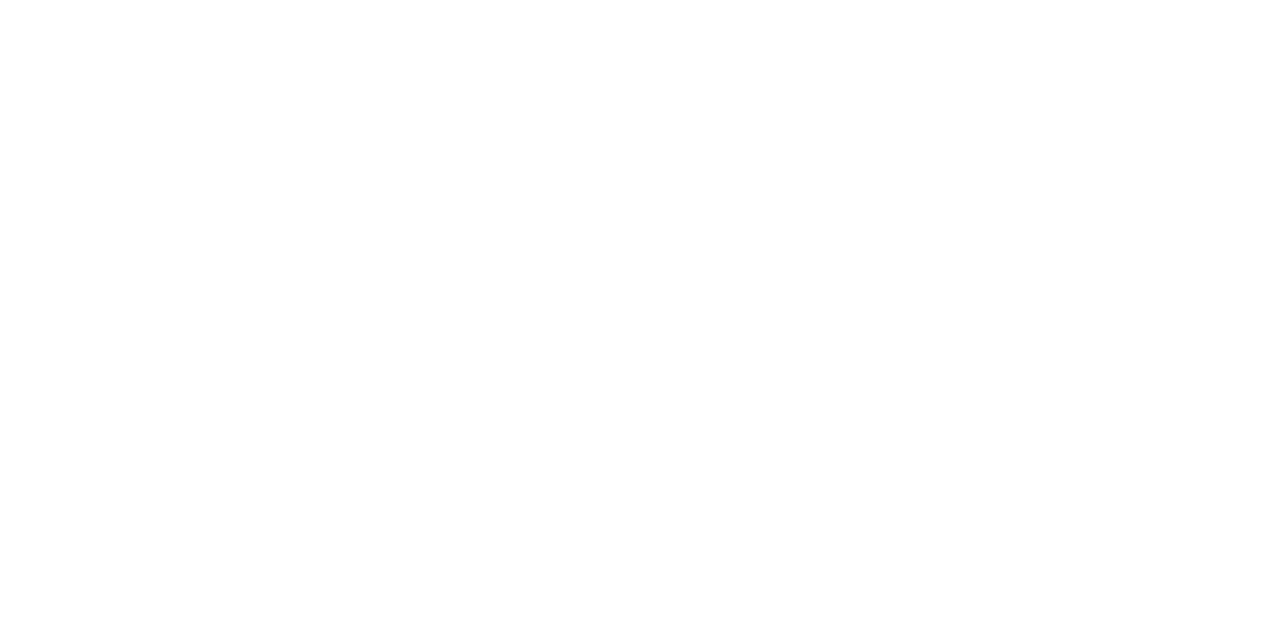
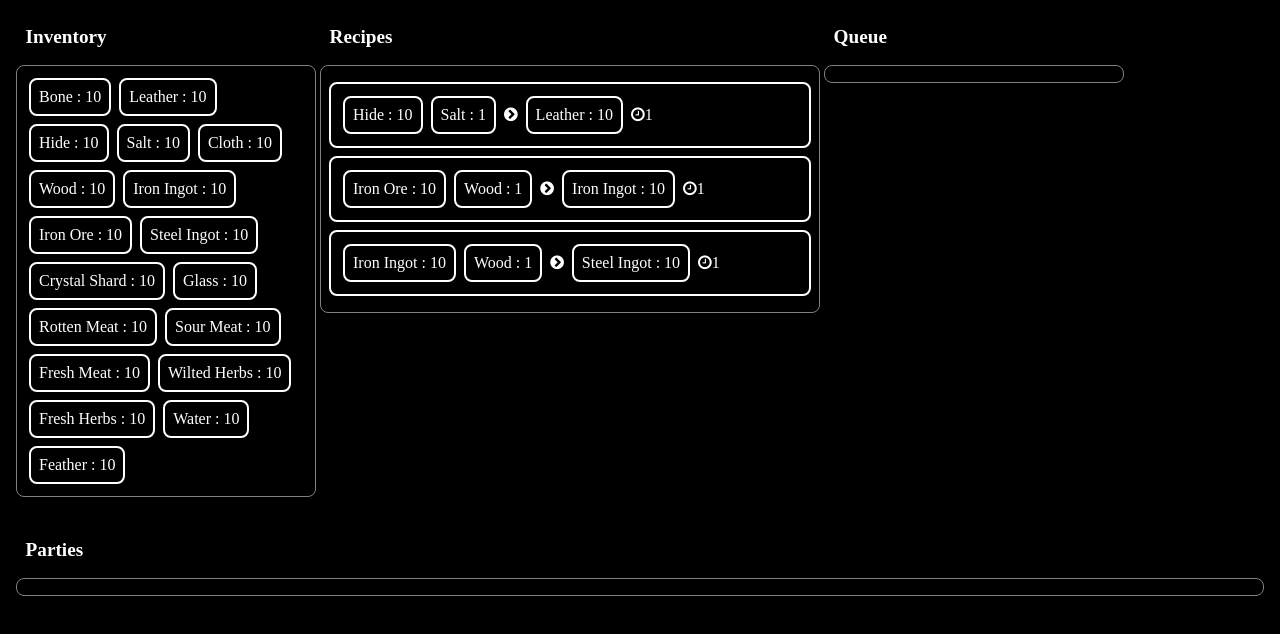
Before and after one commit to paulsmithkc/blacksmith_simulator, a plain HTML site: page blacksmith_simulator.html in a window 1280 px wide. Drawn offline with Linux system fonts and the light colour scheme.

Commit message:
Creating UI for queuing up recipes

```diff
--- a/blacksmith_simulator.css
+++ b/blacksmith_simulator.css
@@ -0,0 +1,86 @@
+
+body {
+    background: black;
+    color: white;
+    fount: 12pt courier-new;
+}
+
+.game div {
+    border: 1px solid grey;
+    border-radius: 0.5em;
+    padding: 0.5em;
+    margin: 0.5em 0;
+}
+.game div.title {
+    display: block;
+    border: none;
+    font-weight: bold;
+    font-size: 1.2em;
+    margin: 0;
+}
+.game div.item, .game .item {
+    display: inline-block;
+    border: 2px solid white;
+    border-radius: 0.5em;
+    padding: 0.5em;
+    margin: 0.25em;
+    text-align: center;
+}
+.game div.recipe {
+    display: block;
+    border: 2px solid white;
+    border-radius: 0.5em;
+    vertical-align: middle;
+}
+.game div.recipe .recipe-components {
+    display: inline-block;
+    border: none;
+}
+.game div.recipe .recipe-result {
+    display: inline-block;
+    border: none;
+}
+
+.game div.vertical-column {
+    display: inline-block;
+    border: none;
+    margin: 0;
+    padding: 0;
+    vertical-align: top;
+}
+.game div.game-inventory,
+.game div.game-recipes,
+.game div.game-recipe-queue {
+    display: block;
+    border: none;
+    padding: 0;
+    margin: 0;
+}
+
+
+
+
+/*
+#debug {
+    border: 1px solid white;
+    padding: 0.5em;
+}
+
+.item-list {
+    border: 1px solid white;
+    margin: 0.5em;
+}
+.item-list .item-list-item {
+    border: 1px solid white;
+    margin: 0.5em;
+}
+
+.recipe-list {
+    border: 1px solid white;
+    margin: 0.5em;
+}
+.recipe-list .recipe-list-item {
+    border: 1px solid white;
+    margin: 0.5em;
+}
+*/
--- a/blacksmith_simulator.html
+++ b/blacksmith_simulator.html
@@ -9,10 +9,48 @@
 </head>
 <body>
 
+    <div class="game">
+        <div style="border: none;">
+            <div class="vertical-column" style="width: 300px;">
+                <div class="title">Inventory</div>
+                <div class="game-inventory"></div>
+            </div>
+            <div class="vertical-column" style="width: 500px;">
+                <div class="title">Recipes</div>
+                <div class="game-recipes"></div>
+            </div>
+            <div class="vertical-column" style="width: 300px;">
+                <div class="title">Queue</div>
+                <div class="game-recipe-queue"></div>
+            </div>
+        </div>
+        <div style="border: none;">
+            <div class="title">Parties</div>
+            <div class="game-parties"></div>
+        </div>
+    </div>
 
+    <!--
+    <div id="debug">
+        Debug Item List
+        <div id="debug-item-list">
+        </div>
+        Debug Recipe List
+        <div id="debug-recipe-list">
+        </div>
+    </div>
+    -->
 
     <script src="jquery/jquery-3.1.1.js"></script>
     <script src="jquery-ui-1.12.1/jquery-ui.js"></script>
+    <script src="item_list.js"></script>
+    <script src="recipe_list.js"></script>
+    <script src="game.js"></script>
+    <script>
+        newGame($('.game'));
+        //$('#debug-item-list').html(displayItemList());
+        //$('#debug-recipe-list').html(displayRecipeList());
+    </script>
 
 </body>
 </html>
--- /dev/null
+++ b/game.js
@@ -0,0 +1,158 @@
+
+var g_game = null;
+
+function newGame(div) {
+    g_game = {
+        currency: 100,
+        inventory: {},
+        recipeQueue: [],
+        parties: [],
+        div: div
+    };
+
+    $.each(g_items, function (name, e) {
+        if (e.type == 'Resource') {
+            addItemsToInventory(name, 10);
+        }
+    });
+
+    div.find('.game-inventory').html(displayInventory());
+    div.find('.game-recipes').html(displayRecipeList());
+    div.find('.game-recipe-queue').html(displayRecipeQueue());
+}
+
+function addItemsToInventory(name, quantity) {
+    var i = g_game.inventory[name];
+    if (i == null) {
+        g_game.inventory[name] = { quantity: quantity };
+    } else {
+        i.quantity += quantity;
+    }
+}
+
+function queueRecipe(recipeListIndex) {
+    var recipe = g_recipes[recipeListIndex];
+
+    if (recipe.component1Quantity > 0) {
+        addItemsToInventory(recipe.component1Name, -recipe.component1Quantity);
+    }
+    if (recipe.component2Quantity > 0) {
+        addItemsToInventory(recipe.component2Name, -recipe.component2Quantity);
+    }
+    if (recipe.component3Quantity > 0) {
+        addItemsToInventory(recipe.component3Name, -recipe.component3Quantity);
+    }
+
+    g_game.recipeQueue.push({
+        recipeListIndex: recipeListIndex,
+        name: recipe.resultName,
+        quantity: recipe.resultQuantity,
+        duration: recipe.duration
+    });
+
+    g_game.div.find('.game-inventory').html(displayInventory());
+    g_game.div.find('.game-recipe-queue').html(displayRecipeQueue());
+}
+
+function cancelRecipe(recipeQueueIndex) {
+    var item = g_game.recipeQueue[recipeQueueIndex];
+    var recipe = g_recipes[item.recipeListIndex];
+
+    if (recipe.component1Quantity > 0) {
+        addItemsToInventory(recipe.component1Name, recipe.component1Quantity);
+    }
+    if (recipe.component2Quantity > 0) {
+        addItemsToInventory(recipe.component2Name, recipe.component2Quantity);
+    }
+    if (recipe.component3Quantity > 0) {
+        addItemsToInventory(recipe.component3Name, recipe.component3Quantity);
+    }
+
+    g_game.recipeQueue.splice(recipeQueueIndex, 1);
+
+    g_game.div.find('.game-inventory').html(displayInventory());
+    g_game.div.find('.game-recipe-queue').html(displayRecipeQueue());
+}
+
+function displayInventory() {
+    var html = '<div class="inventory">';
+
+    $.each(g_game.inventory, function (name, e) {
+        if (e.quantity != 0) {
+            html += `<span class="inventory-item item">
+                ${name} : ${e.quantity}
+            </span>`;
+        }
+    });
+
+    html += '</div>';
+    return html;
+}
+
+function displayRecipeQueue() {
+    var html = '<div class="recipe-queue">';
+
+    $.each(g_game.recipeQueue, function (i, e) {
+        html += `<div class="recipe-queue-item" onclick="cancelRecipe(${i});">
+            <span class="item">${e.name} : ${e.quantity}</span>
+            <i class="fa fa-clock-o" aria-hidden="true"></i>
+            ${e.duration}
+        </div>`;
+    });
+
+    html += '</div>';
+    return html;
+}
+
+function displayRecipeList() {
+    var html = '<div class="recipe-list">';
+
+    $.each(g_recipes, function (i, recipe) {
+        var recipeComponentsHtml = '';
+        if (recipe.component1Quantity > 0) {
+            recipeComponentsHtml += `<span class="recipe-component item">
+                ${recipe.component1Name} : ${recipe.component1Quantity}
+            </span>`;
+        }
+        if (recipe.component2Quantity > 0) {
+            recipeComponentsHtml += `<span class="recipe-component item">
+                ${recipe.component2Name} : ${recipe.component2Quantity}
+            </span>`;
+        }
+        if (recipe.component3Quantity > 0) {
+            recipeComponentsHtml += `<span class="recipe-component item">
+                ${recipe.component3Name} : ${recipe.component3Quantity}
+            </span>`;
+        }
+
+        var recipeResultHtml = `<span class="item">
+            ${recipe.resultName} : ${recipe.resultQuantity}
+        </span>`;
+
+        html += `<div class="recipe" onclick="queueRecipe(${i});">
+            <span class="recipe-components">${recipeComponentsHtml}</span>
+            <i class="fa fa-chevron-circle-right" aria-hidden="true"></i>
+            <span class="recipe-result">${recipeResultHtml}</span>
+            <i class="fa fa-clock-o" aria-hidden="true"></i>${recipe.duration}
+        </div>`;
+    });
+
+    html += '</div>';
+    return html;
+}
+
+
+function displayItemList() {
+    var html = '<div class="item-list">';
+
+    $.each(g_items, function (name, e) {
+        html += `<div class="item-list-item item">
+            name: ${name}
+            <br/>type: ${e.type}
+            <br/>material: ${e.material}
+        </div>`;
+    });
+
+    html += '</div>';
+    return html;
+}
--- /dev/null
+++ b/item_list.js
@@ -0,0 +1,142 @@
+var g_items = {
+    "Bone" : {
+        type: "Resource"
+    },
+    "Leather" : {
+        type: "Resource"
+    },
+    "Hide" : {
+        type: "Resource"
+    },
+    "Salt" : {
+        type: "Resource"
+    },
+    "Cloth" : {
+        type: "Resource"
+    },
+    "Wood" : {
+        type: "Resource"
+    },
+    "Iron Ingot" : {
+        type: "Resource"
+    },
+    "Iron Ore" : {
+        type: "Resource"
+    },
+    "Steel Ingot" : {
+        type: "Resource"
+    },
+    "Crystal Shard" : {
+        type: "Resource"
+    },
+    "Glass" : {
+        type: "Resource"
+    },
+    "Rotten Meat" : {
+        type: "Resource"
+    },
+    "Sour Meat" : {
+        type: "Resource"
+    },
+    "Fresh Meat" : {
+        type: "Resource"
+    },
+    "Wilted Herbs" : {
+        type: "Resource"
+    },
+    "Fresh Herbs" : {
+        type: "Resource"
+    },
+    "Water" : {
+        type: "Resource"
+    },
+    "Feather" : {
+        type: "Resource"
+    },
+
+    "Bone Breastplate" : {
+        type: "Breastplate",
+        material: "Bone"
+    },
+    "Bone Helmet" : {
+        type: "Helmet",
+        material: "Bone"
+    },
+    "Bone Sword" : {
+        type: "Sword",
+        material: "Bone"
+    },
+    "Bone Hammer" : {
+        type: "Hammer",
+        material: "Bone"
+    },
+
+    "Iron Breastplate" : {
+        type: "Breastplate",
+        material: "Iron"
+    },
+    "Iron Helmet" : {
+        type: "Helmet",
+        material: "Iron"
+    },
+    "Iron Sword" : {
+        type: "Sword",
+        material: "Iron"
+    },
+    "Iron Hammer" : {
+        type: "Hammer",
+        material: "Iron"
+    },
+
+    "Steel Breastplate" : {
+        type: "Breastplate",
+        material: "Steel"
+    },
+    "Steel Helmet" : {
+        type: "Helmet",
+        material: "Steel"
+    },
+    "Steel Sword" : {
+        type: "Sword",
+        material: "Steel"
+    },
+    "Steel Hammer" : {
+        type: "Hammer",
+        material: "Steel"
+    },
+
+    "Crystal Breastplate" : {
+        type: "Breastplate",
+        material: "Crystal"
+    },
+    "Crystal Helmet" : {
+        type: "Helmet",
+        material: "Crystal"
+    },
+    "Crystal Sword" : {
+        type: "Sword",
+        material: "Crystal"
+    },
+    "Crystal Hammer" : {
+        type: "Hammer",
+        material: "Crystal"
+    },
+
+    "Leather Jacket" : {
+        type: "Breastplate",
+        material: "Leather"
+    },
+    "Leather Helmet" : {
+        type: "Helmet",
+        material: "Leather"
+    },
+
+    "Gambeson" : {
+        type: "Clothing",
+        material: "Cloth"
+    },
+    "Robe" : {
+        type: "Clothing",
+        material: "Cloth"
+    },
+};
--- /dev/null
+++ b/recipe_list.js
@@ -0,0 +1,35 @@
+var g_recipes = [
+    {
+        duration: 1,
+        resultName: "Leather",
+        resultQuantity: 10,
+        component1Name: "Hide",
+        component1Quantity: 10,
+        component2Name: "Salt",
+        component2Quantity: 1,
+        component3Name: null,
+        component3Quantity: 0
+    },
+    {
+        duration: 1,
+        resultName: "Iron Ingot",
+        resultQuantity: 10,
+        component1Name: "Iron Ore",
+        component1Quantity: 10,
+        component2Name: "Wood",
+        component2Quantity: 1,
+        component3Name: null,
+        component3Quantity: 0
+    },
+    {
+        duration: 1,
+        resultName: "Steel Ingot",
+        resultQuantity: 10,
+        component1Name: "Iron Ingot",
+        component1Quantity: 10,
+        component2Name: "Wood",
+        component2Quantity: 1,
+        component3Name: null,
+        component3Quantity: 0
+    },
+];
```
Also changed, not shown: blacksmith_simulator.js (deleted), 1 other file.
